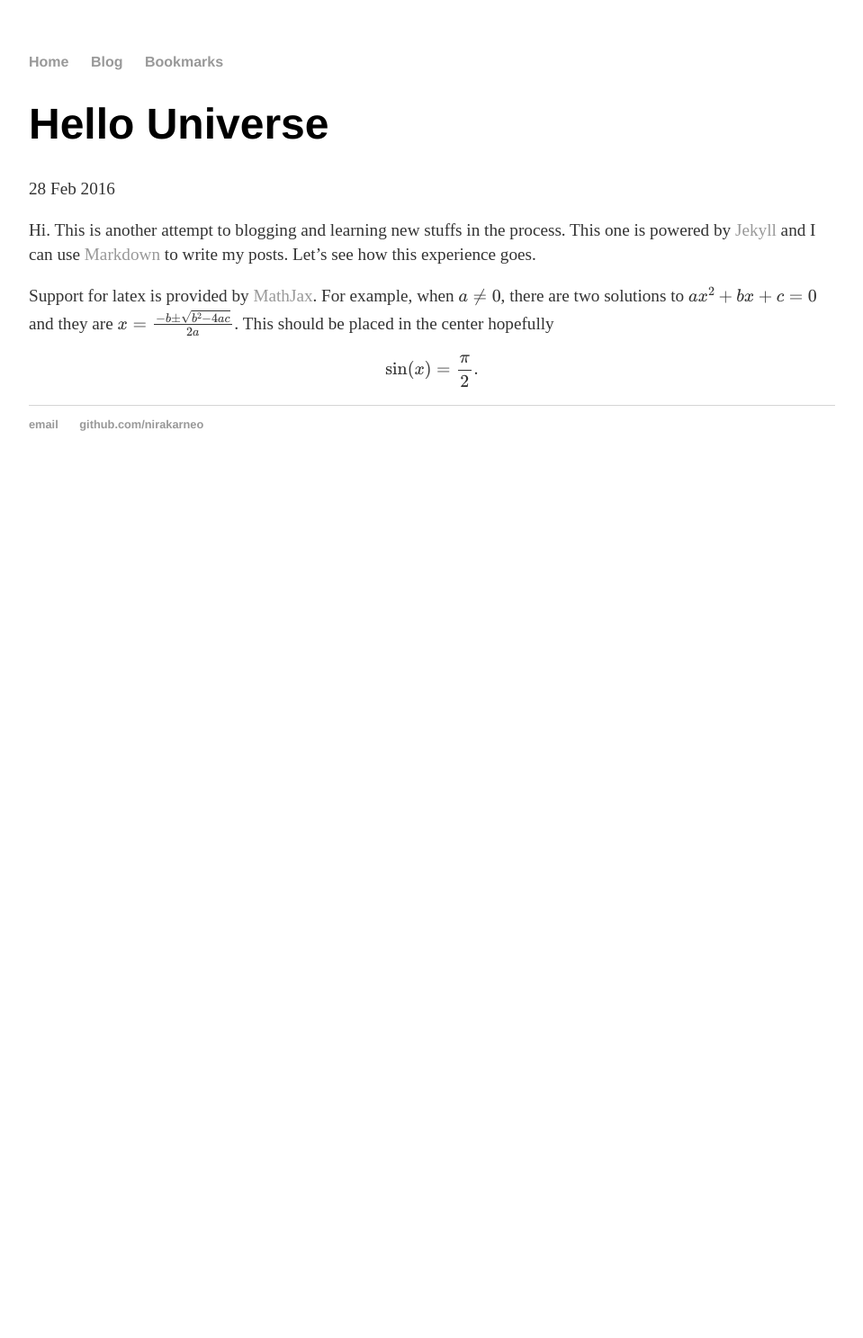
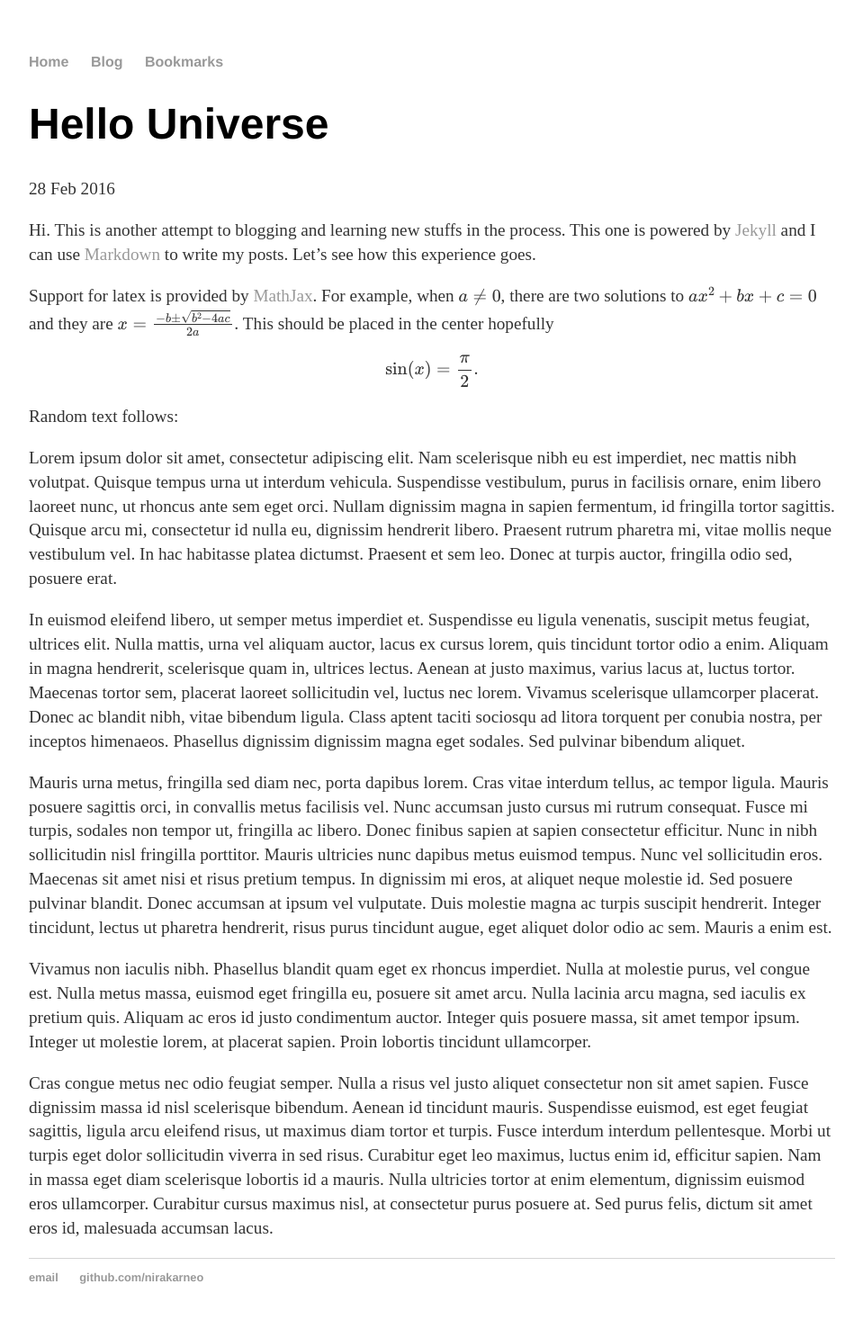
Before and after one commit to nirakarneo/nirakarneo.github.io, a Jekyll site: the page built from _posts/2016-02-28-new-post.md, in a window 1280 px wide. Shown: the whole page at 90% size, without its empty margins (160-1119 px from the left). Built offline with Jekyll 4.4.1, drawn with Linux system fonts in a browser that asks for light colours; formulas are drawn with MathJax 3; comment, search, counter and statistics services are not loaded; before the commit the page ends 900 px from its top, so only the background shows below that.

Commit message:
Update 2016-02-28-new-post.md

```diff
--- a/_posts/2016-02-28-new-post.md
+++ b/_posts/2016-02-28-new-post.md
@@ -6,3 +6,15 @@ date: 2016-02-28
 Hi. This is another attempt to blogging and learning new stuffs in the process. This one is powered by [Jekyll](http://jekyllrb.com) and I can use [Markdown](http://daringfireball.net/projects/markdown/) to write my posts. Let's see how this experience goes.
 
 Support for latex is provided by [MathJax](https://www.mathjax.org/). For example, when $a \ne 0$, there are two solutions to \[ax^2 + bx + c = 0\] and they are $$x = {-b \pm \sqrt{b^2-4ac} \over 2a}.$$ This should be placed in the center hopefully \begin{align} \sin(x)=\frac{\pi}{2}. \end{align}
+
+Random text follows:
+
+Lorem ipsum dolor sit amet, consectetur adipiscing elit. Nam scelerisque nibh eu est imperdiet, nec mattis nibh volutpat. Quisque tempus urna ut interdum vehicula. Suspendisse vestibulum, purus in facilisis ornare, enim libero laoreet nunc, ut rhoncus ante sem eget orci. Nullam dignissim magna in sapien fermentum, id fringilla tortor sagittis. Quisque arcu mi, consectetur id nulla eu, dignissim hendrerit libero. Praesent rutrum pharetra mi, vitae mollis neque vestibulum vel. In hac habitasse platea dictumst. Praesent et sem leo. Donec at turpis auctor, fringilla odio sed, posuere erat.
+
+In euismod eleifend libero, ut semper metus imperdiet et. Suspendisse eu ligula venenatis, suscipit metus feugiat, ultrices elit. Nulla mattis, urna vel aliquam auctor, lacus ex cursus lorem, quis tincidunt tortor odio a enim. Aliquam in magna hendrerit, scelerisque quam in, ultrices lectus. Aenean at justo maximus, varius lacus at, luctus tortor. Maecenas tortor sem, placerat laoreet sollicitudin vel, luctus nec lorem. Vivamus scelerisque ullamcorper placerat. Donec ac blandit nibh, vitae bibendum ligula. Class aptent taciti sociosqu ad litora torquent per conubia nostra, per inceptos himenaeos. Phasellus dignissim dignissim magna eget sodales. Sed pulvinar bibendum aliquet.
+
+Mauris urna metus, fringilla sed diam nec, porta dapibus lorem. Cras vitae interdum tellus, ac tempor ligula. Mauris posuere sagittis orci, in convallis metus facilisis vel. Nunc accumsan justo cursus mi rutrum consequat. Fusce mi turpis, sodales non tempor ut, fringilla ac libero. Donec finibus sapien at sapien consectetur efficitur. Nunc in nibh sollicitudin nisl fringilla porttitor. Mauris ultricies nunc dapibus metus euismod tempus. Nunc vel sollicitudin eros. Maecenas sit amet nisi et risus pretium tempus. In dignissim mi eros, at aliquet neque molestie id. Sed posuere pulvinar blandit. Donec accumsan at ipsum vel vulputate. Duis molestie magna ac turpis suscipit hendrerit. Integer tincidunt, lectus ut pharetra hendrerit, risus purus tincidunt augue, eget aliquet dolor odio ac sem. Mauris a enim est.
+
+Vivamus non iaculis nibh. Phasellus blandit quam eget ex rhoncus imperdiet. Nulla at molestie purus, vel congue est. Nulla metus massa, euismod eget fringilla eu, posuere sit amet arcu. Nulla lacinia arcu magna, sed iaculis ex pretium quis. Aliquam ac eros id justo condimentum auctor. Integer quis posuere massa, sit amet tempor ipsum. Integer ut molestie lorem, at placerat sapien. Proin lobortis tincidunt ullamcorper.
+
+Cras congue metus nec odio feugiat semper. Nulla a risus vel justo aliquet consectetur non sit amet sapien. Fusce dignissim massa id nisl scelerisque bibendum. Aenean id tincidunt mauris. Suspendisse euismod, est eget feugiat sagittis, ligula arcu eleifend risus, ut maximus diam tortor et turpis. Fusce interdum interdum pellentesque. Morbi ut turpis eget dolor sollicitudin viverra in sed risus. Curabitur eget leo maximus, luctus enim id, efficitur sapien. Nam in massa eget diam scelerisque lobortis id a mauris. Nulla ultricies tortor at enim elementum, dignissim euismod eros ullamcorper. Curabitur cursus maximus nisl, at consectetur purus posuere at. Sed purus felis, dictum sit amet eros id, malesuada accumsan lacus.
```
